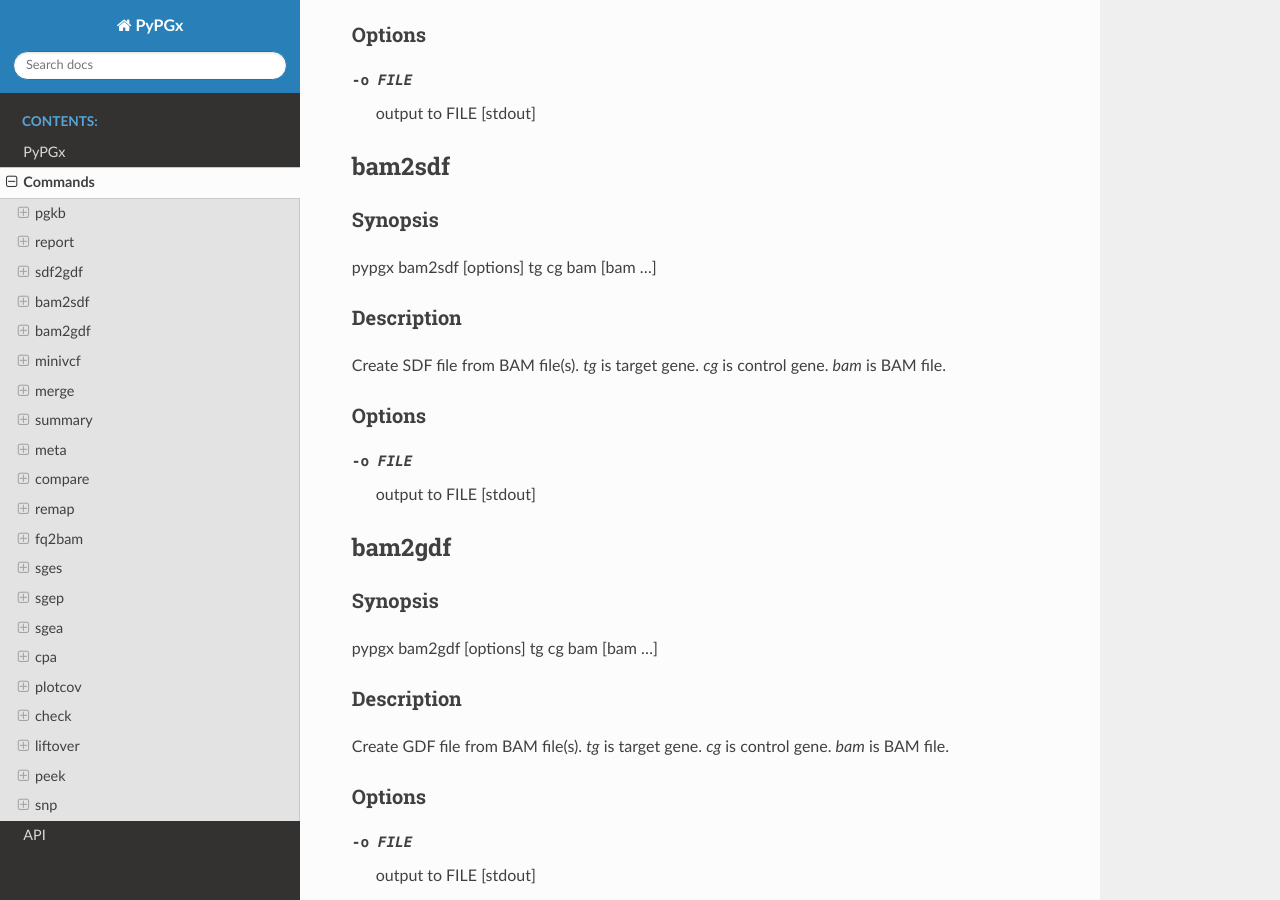
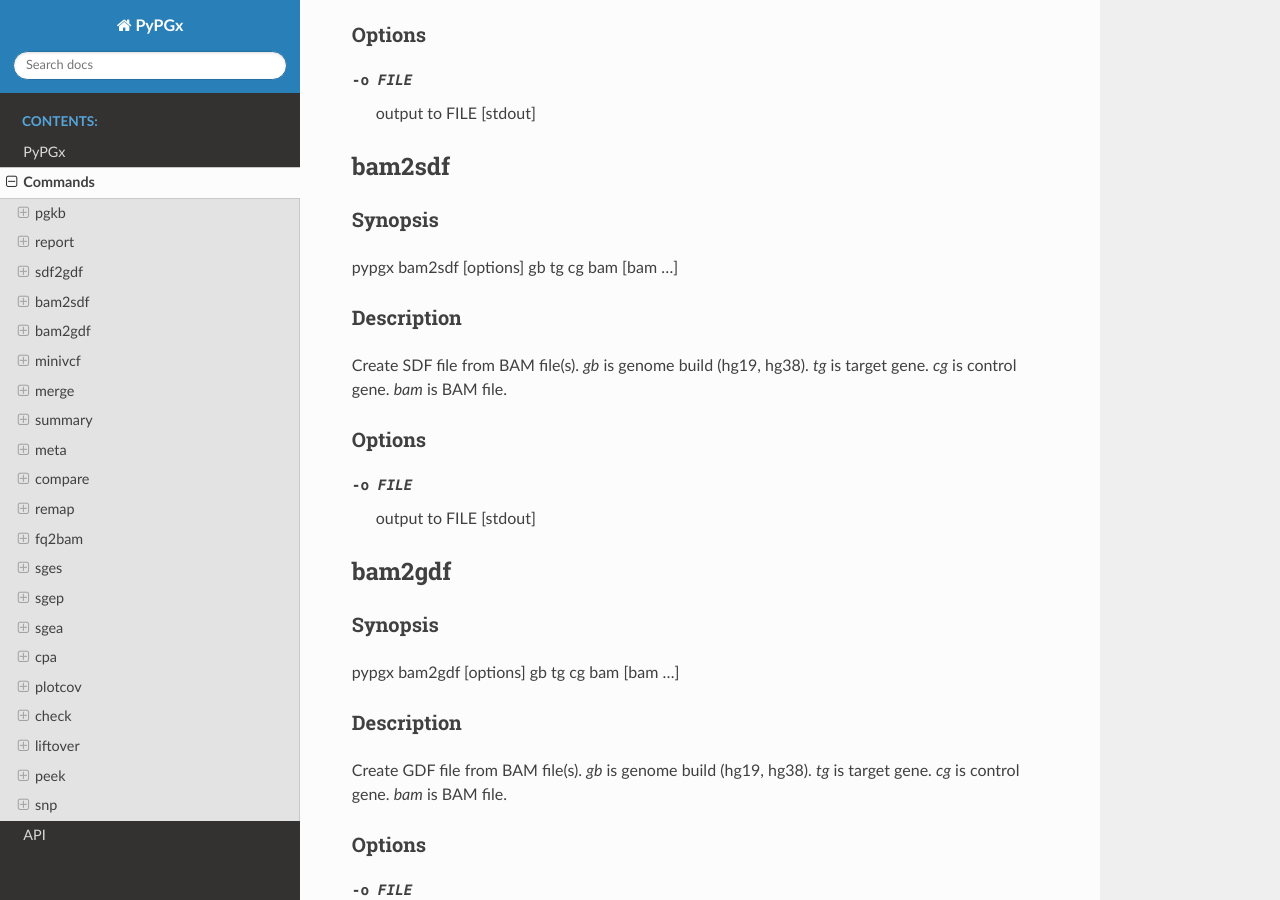
Before and after one commit to sbslee/pypgx, a Sphinx documentation site: the page built from docs/commands.rst, in a window 1280 px wide and 900 px high, scrolled down 1293 px. Built offline with Sphinx 7.4.7 and the Read the Docs theme 2.0.0, drawn with Linux system fonts in a browser that asks for light colours.

```diff
--- a/README.rst
+++ b/README.rst
@@ -30,7 +30,7 @@ Running in Command Line
 For getting help::
 
     $ pypgx -h
-    usage: pypgx [-h] tool ...
+    usage: pypgx [-h] [-V] tool ...
 
   positional arguments:
     tool        name of the tool
--- a/docs/commands.rst
+++ b/docs/commands.rst
@@ -66,13 +66,13 @@ bam2sdf
 Synopsis
 --------
 
-pypgx bam2sdf [options] tg cg bam [bam ...]
+pypgx bam2sdf [options] gb tg cg bam [bam ...]
 
 Description
 -----------
 
-Create SDF file from BAM file(s). *tg* is target gene. *cg* is control
-gene. *bam* is BAM file.
+Create SDF file from BAM file(s). *gb* is genome build (hg19, hg38).
+*tg* is target gene. *cg* is control gene. *bam* is BAM file.
 
 Options
 -------
@@ -85,13 +85,13 @@ bam2gdf
 Synopsis
 --------
 
-pypgx bam2gdf [options] tg cg bam [bam ...]
+pypgx bam2gdf [options] gb tg cg bam [bam ...]
 
 Description
 -----------
 
-Create GDF file from BAM file(s). *tg* is target gene. *cg* is control
-gene. *bam* is BAM file.
+Create GDF file from BAM file(s). *gb* is genome build (hg19, hg38).
+*tg* is target gene. *cg* is control gene. *bam* is BAM file.
 
 Options
 -------
--- a/pypgx/version.py
+++ b/pypgx/version.py
@@ -1 +1 @@
-__version__ = "0.0.47"
+__version__ = "0.0.48"
```
Also changed, not shown: other parts of README.rst (+1 -0 lines), CHANGES.rst (+6 -1 lines), docs/api.rst (+4 -4 lines), 3 other files.
